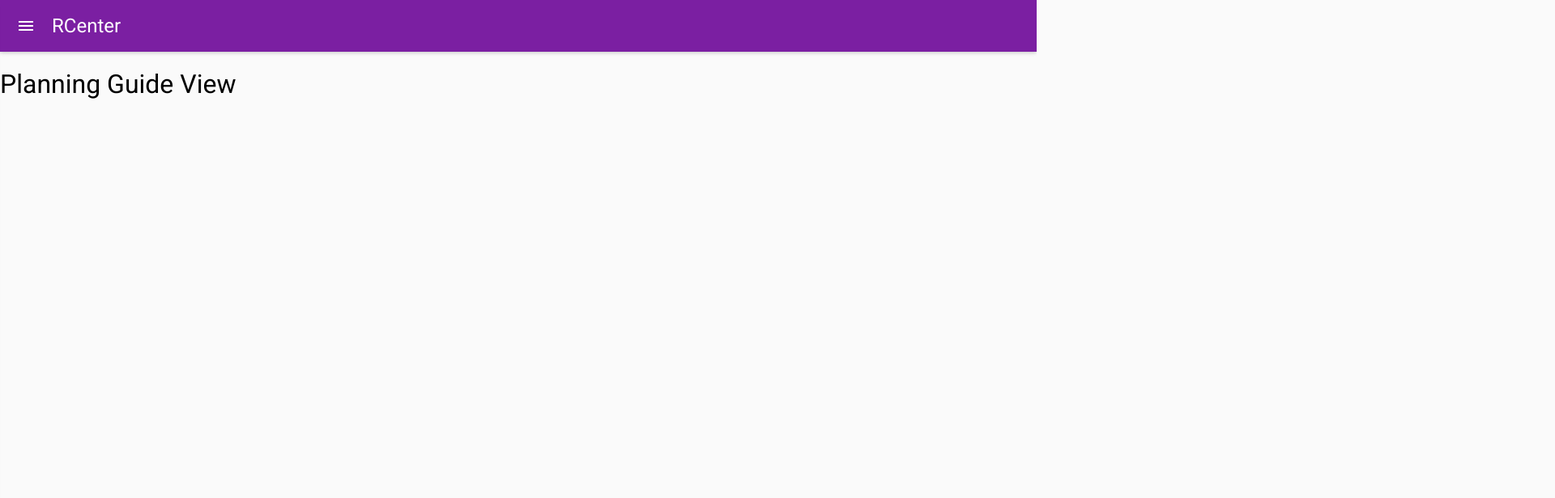
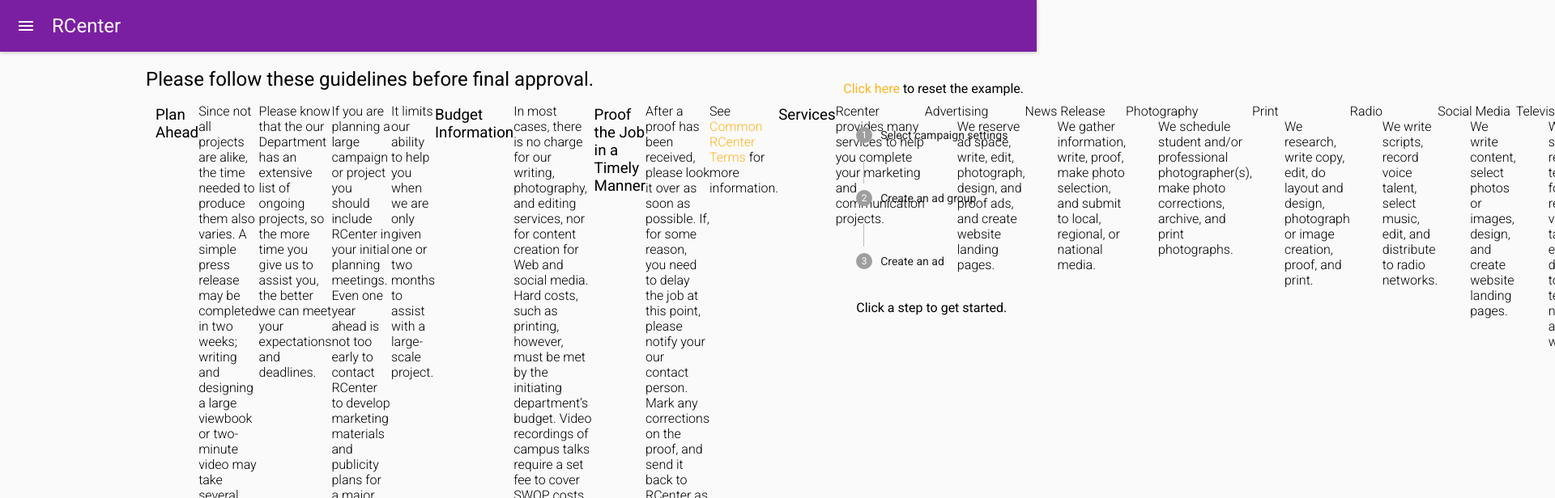
Before and after one commit to MAshrafM/react_center, a React (Create React App) app: page /planning-guide in a window 1280 px wide. Shown: the top 616 px of the page at 81% size, 1920 px wide, since content can reach past the window. Built offline with nearby package versions, Linux system fonts and the light colour scheme; what react-tap-event-plugin would draw is missing.

Commit message:
planning guide content

```diff
--- a/src/views/PlanningGuide.js
+++ b/src/views/PlanningGuide.js
@@ -1,14 +1,303 @@
 import React, { Component } from 'react'
 import { Helmet } from 'react-helmet'
+import { Link } from 'react-router-dom'
+import { Step, Stepper, StepButton } from 'material-ui/Stepper'
+import RaisedButton from 'material-ui/RaisedButton'
+import FlatButton from 'material-ui/FlatButton'
+import throttle from 'lodash/throttle'
+
+const getStyles = () => {
+  return {
+    root: {
+      position: 'fixed',
+      right: '16px',
+      maxWidth: 700,
+      margin: 'auto'
+    },
+    content: {
+      margin: '0 16px'
+    },
+    actions: {
+      marginTop: 12
+    },
+    backButton: {
+      marginRight: 12
+    }
+  }
+}
 
 class PlanningGuide extends Component {
+  state = {
+    stepIndex: null,
+    visited: [],
+    headerPositions: [],
+    scrollY: 0
+  }
+
+  componentWillMount() {
+    const { stepIndex, visited } = this.state
+    this.setState({ visited: visited.concat(stepIndex) })
+  }
+
+  componentDidMount = () => {
+    const headers = document.getElementsByTagName('h3')
+    let headerPositions = []
+    for (let i = 0; i < headers.length; i++) {
+      headerPositions.push(headers[i].offsetTop)
+    }
+    this.setState({ headerPositions: headerPositions })
+    this.trackScroll()
+  }
+
+  componentWillUpdate(nextProps, nextState) {
+    const { stepIndex, visited } = nextState
+    if (visited.indexOf(stepIndex) === -1) {
+      this.setState({ visited: visited.concat(stepIndex) })
+    }
+  }
+
+  componentWillUnmount() {
+    window.removeEventListener(
+      'scroll',
+      throttle(() => {
+        this.handleScroll()
+      }, 200)
+    )
+  }
+
+  trackScroll = () => {
+    window.addEventListener(
+      'scroll',
+      throttle(() => {
+        this.handleScroll()
+      }, 200)
+    )
+  }
+
+  handleScroll = e => {
+    this.setState({ scrollY: window.scrollY })
+  }
+
+  handleNext = () => {
+    const { stepIndex } = this.state
+    if (stepIndex < 2) {
+      this.setState({ stepIndex: stepIndex + 1 })
+    }
+  }
+
+  handlePrev = () => {
+    const { stepIndex } = this.state
+    if (stepIndex > 0) {
+      this.setState({ stepIndex: stepIndex - 1 })
+    }
+  }
+
+  getStepContent(stepIndex) {
+    switch (stepIndex) {
+      case 0:
+        return 'Select campaign settings...'
+      case 1:
+        return 'What is an ad group anyways?'
+      case 2:
+        return 'This is the bit I really care about!'
+      default:
+        return 'Click a step to get started.'
+    }
+  }
   render() {
+    const { stepIndex, visited } = this.state
+    const styles = getStyles()
     return (
       <div>
         <Helmet>
-          <title>Planning Guide | RCenter</title>
+          <title>Planning Guide | Resource Center</title>
         </Helmet>
-        <h1>Planning Guide View</h1>
+
+        <div style={styles.root}>
+          <p>
+            <a
+              href="#"
+              onClick={event => {
+                event.preventDefault()
+                this.setState({ stepIndex: null, visited: [] })
+              }}
+            >
+              Click here
+            </a>{' '}
+            to reset the example.
+          </p>
+          <Stepper linear={false} orientation="vertical">
+            <Step
+              completed={visited.indexOf(0) !== -1}
+              active={stepIndex === 0}
+            >
+              <StepButton onClick={() => this.setState({ stepIndex: 0 })}>
+                Select campaign settings
+              </StepButton>
+            </Step>
+            <Step
+              completed={visited.indexOf(1) !== -1}
+              active={stepIndex === 1}
+            >
+              <StepButton onClick={() => this.setState({ stepIndex: 1 })}>
+                Create an ad group
+              </StepButton>
+            </Step>
+            <Step
+              completed={visited.indexOf(2) !== -1}
+              active={stepIndex === 2}
+            >
+              <StepButton onClick={() => this.setState({ stepIndex: 2 })}>
+                Create an ad
+              </StepButton>
+            </Step>
+          </Stepper>
+          <div style={styles.content}>
+            <p>{this.getStepContent(stepIndex)}</p>
+            {stepIndex !== null && (
+              <div style={styles.actions}>
+                <FlatButton
+                  label="Back"
+                  disabled={stepIndex === 0}
+                  onClick={this.handlePrev}
+                  style={styles.backButton}
+                />
+                <RaisedButton label="Next" primary onClick={this.handleNext} />
+              </div>
+            )}
+          </div>
+        </div>
+
+        <div className="container">
+          <div className="row flow-text">
+            <h2 style={{ marginBottom: 0 }}>
+              Please follow these guidelines before final approval.
+            </h2>
+            <div className="col s12">
+              <h3 id="plan-ahead">Plan Ahead</h3>
+              <p>
+                Since not all projects are alike, the time needed to produce
+                them also varies. A simple press release may be completed in two
+                weeks; writing and designing a large viewbook or two-minute
+                video may take several months from concept through delivery.
+                Please allow three weeks to design and print posters and flyers.
+                Even if active time producing your project is only two weeks,
+                you may need to get the word out about your event several months
+                in advance to allow guests adequate time to plan to attend.
+              </p>
+              <p>
+                Please know that the our Department has an extensive list of
+                ongoing projects, so the more time you give us to assist you,
+                the better we can meet your expectations and deadlines.
+              </p>
+              <p>
+                If you are planning a large campaign or project you should
+                include RCenter in your initial planning meetings. Even one year
+                ahead is not too early to contact RCenter to develop marketing
+                materials and publicity plans for a major event or campaign.
+              </p>
+              <p>
+                It limits our ability to help you when we are only given one or
+                two months to assist with a large-scale project.
+              </p>
+              <h3 id="budget">Budget Information</h3>
+              <p>
+                In most cases, there is no charge for our writing, photography,
+                and editing services, nor for content creation for Web and
+                social media. Hard costs, such as printing, however, must be met
+                by the initiating department’s budget. Video recordings of
+                campus talks require a set fee to cover SWOP costs. Advertising
+                placement costs including TV, radio, print, Web, and social
+                media also require funds from the initiating department. A
+                RCenter representative will discuss specifics with you after you
+                submit your project request.
+              </p>
+
+              <h3 id="proof">Proof the Job in a Timely Manner</h3>
+              <p>
+                After a proof has been received, please look it over as soon as
+                possible. If, for some reason, you need to delay the job at this
+                point, please notify your our contact person. Mark any
+                corrections on the proof, and send it back to RCenter as soon as
+                possible. The publication will not be sent to print until a
+                final sign off is given.
+              </p>
+              <p>
+                See <Link to="glossary">Common RCenter Terms</Link> for more
+                information.
+              </p>
+              <h3 id="services">Services</h3>
+              <p>
+                Rcenter provides many services to help you complete your
+                marketing and communication projects.
+              </p>
+              <dl>
+                <dt>Advertising</dt>
+                <dd>
+                  We reserve ad space, write, edit, photograph, design, and
+                  proof ads, and create website landing pages.
+                </dd>
+              </dl>
+              <dl>
+                <dt>News Release</dt>
+                <dd>
+                  We gather information, write, proof, make photo selection, and
+                  submit to local, regional, or national media.
+                </dd>
+              </dl>
+              <dl>
+                <dt>Photography</dt>
+                <dd>
+                  We schedule student and/or professional photographer(s), make
+                  photo corrections, archive, and print photographs.
+                </dd>
+              </dl>
+              <dl>
+                <dt>Print</dt>
+                <dd>
+                  We research, write copy, edit, do layout and design,
+                  photograph or image creation, proof, and print.
+                </dd>
+              </dl>
+              <dl>
+                <dt>Radio</dt>
+                <dd>
+                  We write scripts, record voice talent, select music, edit, and
+                  distribute to radio networks.
+                </dd>
+              </dl>
+              <dl>
+                <dt>Social Media</dt>
+                <dd>
+                  We write content, select photos or images, design, and create
+                  website landing pages.
+                </dd>
+              </dl>
+              <dl>
+                <dt>Television</dt>
+                <dd>
+                  We write scripts, record television footage, record voiceover
+                  talent, edit, and distribute to television networks and
+                  websites.
+                </dd>
+              </dl>
+              <dl>
+                <dt>Video</dt>
+                <dd>
+                  We research, write scripts, conduct interviews, acquire video
+                  footage, select music, record voiceover talent, edit, and
+                  distribute through appropriate channels.
+                </dd>
+              </dl>
+              <dl>
+                <dt>Website Additions</dt>
+                <dd>
+                  We write, edit, make photo selection, and provide html coding.
+                </dd>
+              </dl>
+            </div>
+          </div>
+        </div>
       </div>
     )
   }
```
